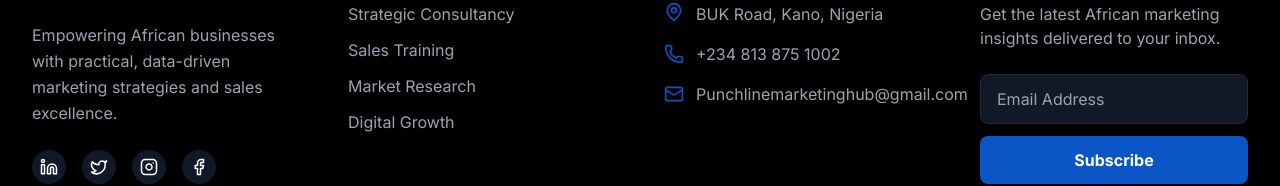
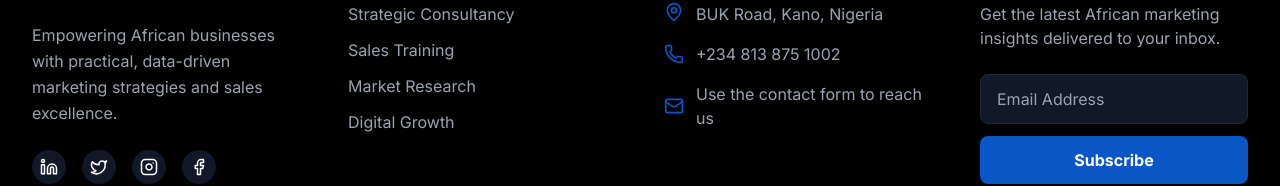
Before and after one commit to AuwalDhero/punchline, a React (Vite) app: page /#/ in a window 1280 px wide. Shown: the part 3073-3259 px from the top of the page. Built offline with nearby package versions, Linux system fonts and the light colour scheme.

Commit message:
Remove client-side email literals to satisfy Netlify secrets scan

```diff
--- a/components/Footer.tsx
+++ b/components/Footer.tsx
@@ -92,7 +92,7 @@ const Footer: React.FC = () => {
               </li>
               <li className="flex items-center space-x-3">
                 <Mail size={20} className="text-punchline-blue flex-shrink-0" />
-                <span>Punchlinemarketinghub@gmail.com</span>
+                <span>Use the contact form to reach us</span>
               </li>
             </ul>
           </div>
--- a/pages/Contact.tsx
+++ b/pages/Contact.tsx
@@ -95,7 +95,7 @@ const Contact: React.FC = () => {
                     </div>
                     <div>
                       <p className="text-gray-400 font-bold uppercase text-xs tracking-widest">Email Us</p>
-                      <p className="text-xl font-bold">Punchlinemarketinghub@gmail.com</p>
+                      <p className="text-xl font-bold">Use the contact form below</p>
                     </div>
                   </div>
 
@@ -202,7 +202,6 @@ const Contact: React.FC = () => {
         </div>
       </section>
 
-      {/* Map Placeholder */}
       <section className="h-[400px] bg-gray-200 flex items-center justify-center text-gray-400">
         <MapPin size={48} />
       </section>
```
